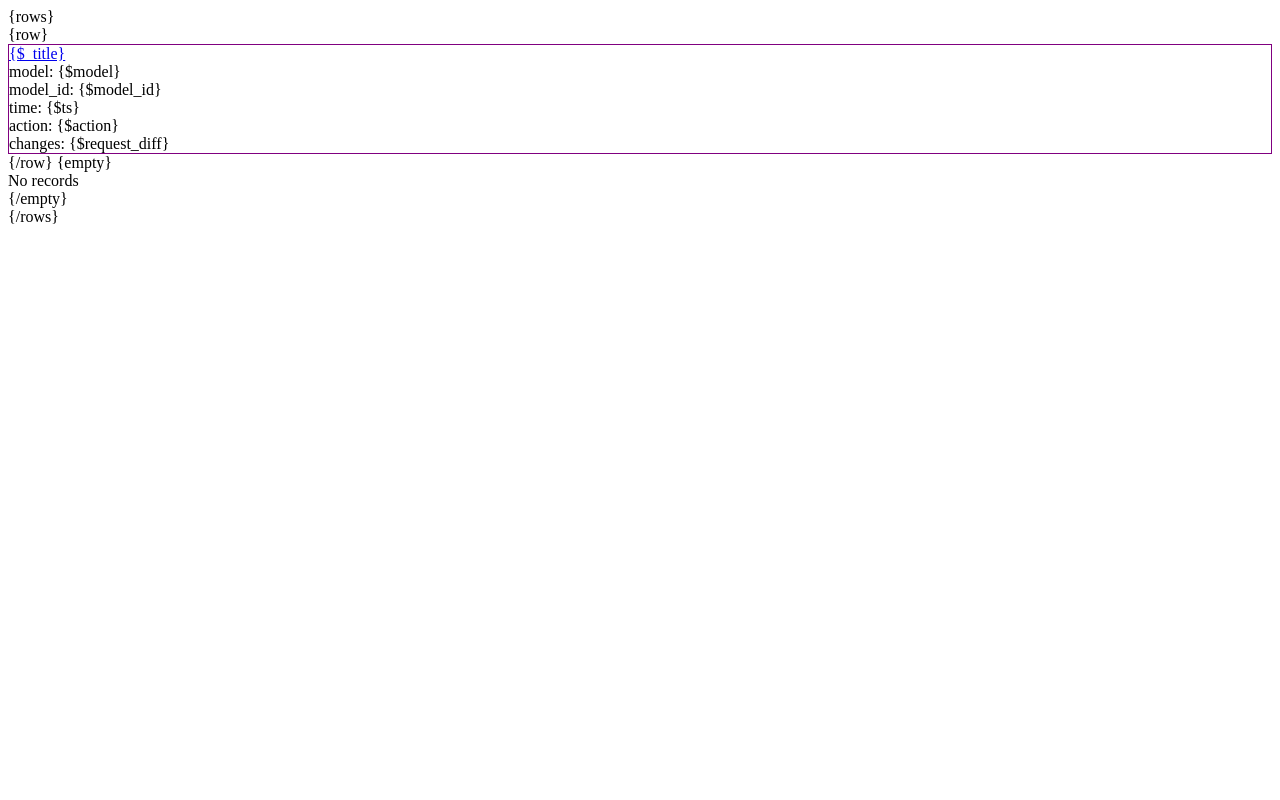
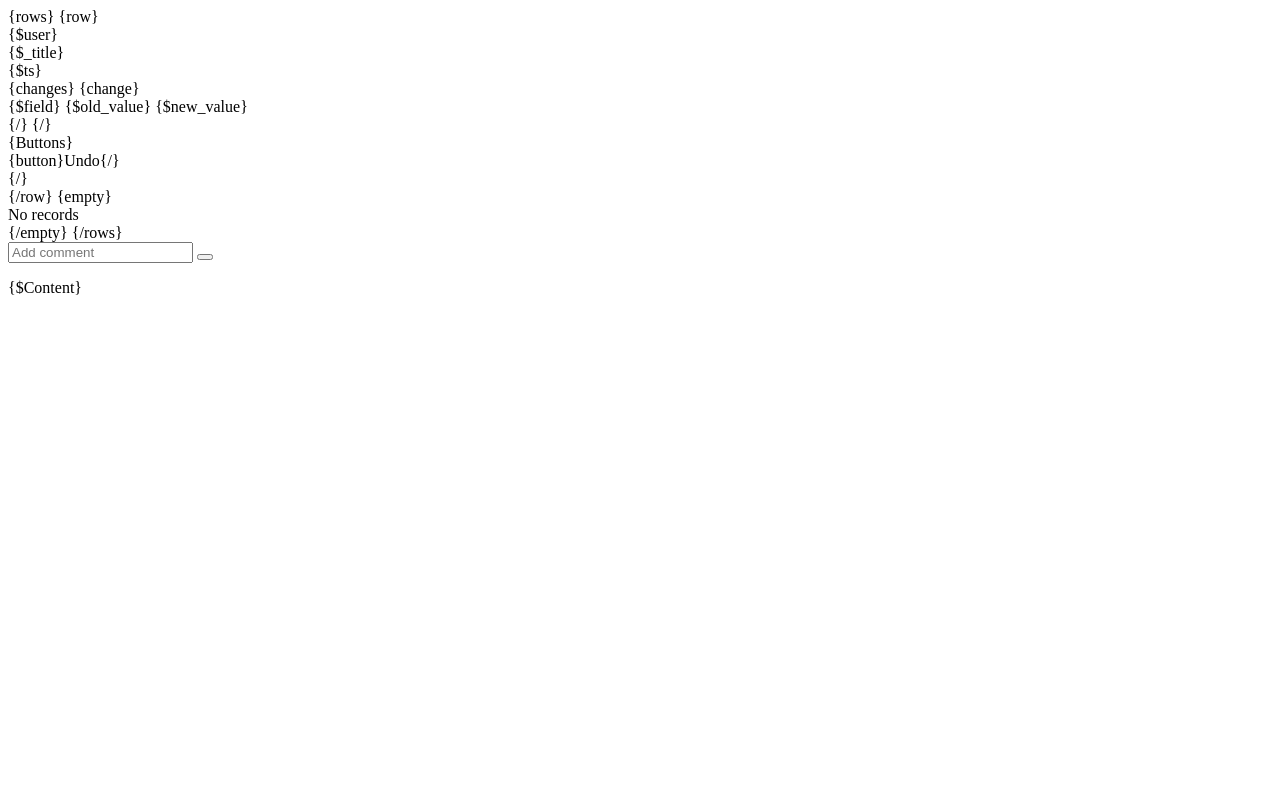
Before and after one commit to atk4/audit, a PHP site: page /template/audit-lister.html in a window 1280 px wide. Run offline with PHP 8.4, Linux system fonts and the light colour scheme.

Commit message:
nice lister template and update lister class

```diff
--- a/template/audit-lister.html
+++ b/template/audit-lister.html
@@ -1,26 +1,84 @@
-<div id="{$_id}" class="{_ui}ui{/} {$class} {_class}list{/}" style="{$style}" {$attributes}>
+<div id="{$_id}" class="{_ui}ui{/} {$class} {_class}feed{/}" style="{$style}" {$attributes}>
 {rows}
-    <div class="ui list">
     {row}
-        <div class="item" style="border:1px solid purple;"><i class="{$icon} icon"></i>
-            <div class="content"><a class="header" href="{$_href}">{$_title}</a>
-                <div class="description">
-                    <div>model: {$model}</div>
-                    <div>model_id: {$model_id}</div>
-                    <div>time: {$ts}</div>
-                    <div>action: {$action}</div>
-                    <div>changes: {$request_diff}</div>
-                </div>
+    <div class="event">
+        <div class="label">
+            <i class="{icon}comment{/} icon"></i>
+        </div>
+        <div class="content">
+            <div class="summary">
+                <div class="user">{$user}</div>
+                {$_title}
+                <div class="date">{$ts}</div>
             </div>
+            <div class="extra text">
+                {changes}
+                    {change}
+
+                    <!-- option 1 - show as segment with field name in header and labels inside -->
+                    <!--
+                    <div class="ui segment">
+                        <div class="ui label top attached">{$field}</div>
+                        <a class="ui right pointing red basic label">{$old_value}</a>
+                        <a class="ui green basic label">{$new_value}</a>
+                    </div>
+                    -->
+                    <!-- option 2 - show as simple labels, no block -->
+
+                    <div>
+                        <a class="ui black basic label">{$field}</a>
+                        <a class="ui right pointing red basic label">{$old_value}</a>
+                        <a class="ui green basic label">{$new_value}</a>
+                    </div>
+
+                    <!-- option 3 - show as steps -->
+                    <!--
+                    <div class="ui small steps" style="margin:0;">
+                      <div class="step">
+                        <div class="content">
+                            <div class="description">{$field}</div>
+                        </div>
+                      </div>
+                      <div class="active disabled step">
+                        <div class="content">
+                          <div class="description">{$old_value}</div>
+                        </div>
+                      </div>
+                      <div class="step">
+                        <div class="content">
+                          <div class="description">{$new_value}</div>
+                        </div>
+                      </div>
+                    </div>
+                    -->
+
+                    {/}
+                {/}
+            </div>
+
+            {Buttons}<div class="meta">{button}<a class="ui mini button">Undo</a>{/}</div>{/}
         </div>
+    </div>
     {/row}
+
     {empty}
-        <div class="item">
-            <div class="content">
-                <div class="description">No records</div>
-            </div>
+    <div class="item">
+        <div class="content">
+            <div class="description">No records</div>
         </div>
+    </div>
     {/empty}
-    </div>
 {/rows}
 </div>
+
+<!-- Here we can add comment form EXAMPLE !!! -->
+<form class="ui reply form small">
+    <div class="ui action input">
+        <input type="text" placeholder="Add comment" />
+        <button class="ui icon button">
+            <i class="comment icon"></i>
+        </button>
+    </div>
+</form>
+
+{$Content}
```
Also changed, not shown: src/view/Lister.php (+51 -3 lines).
